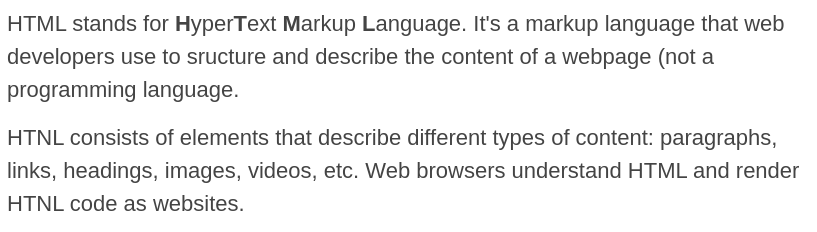
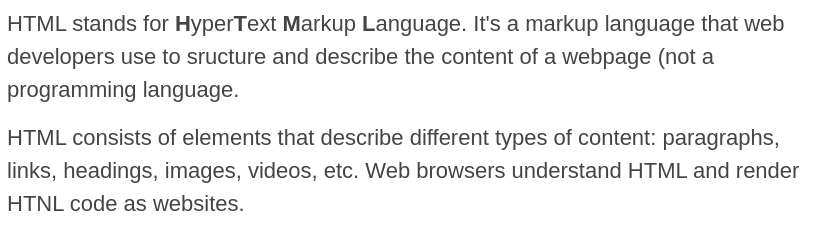
Before and after one commit to afiqhafizuddin/html-css-learn, a plain HTML site: page index.html in a window 1280 px wide. Shown: the part 860-1092 px from the top of the page, 233-1050 px from the left. Drawn offline with Linux system fonts and the light colour scheme.

Commit message:
fix html files

```diff
--- a/index.html
+++ b/index.html
@@ -69,7 +69,7 @@
         </p>
 
         <p>
-          HTNL consists of elements that describe different types of content:
+          HTML consists of elements that describe different types of content:
           paragraphs, links, headings, images, videos, etc. Web browsers
           understand HTML and render HTNL code as websites.
         </p>
```
Also changed, not shown: flexbox.html (+1 -1 lines).
